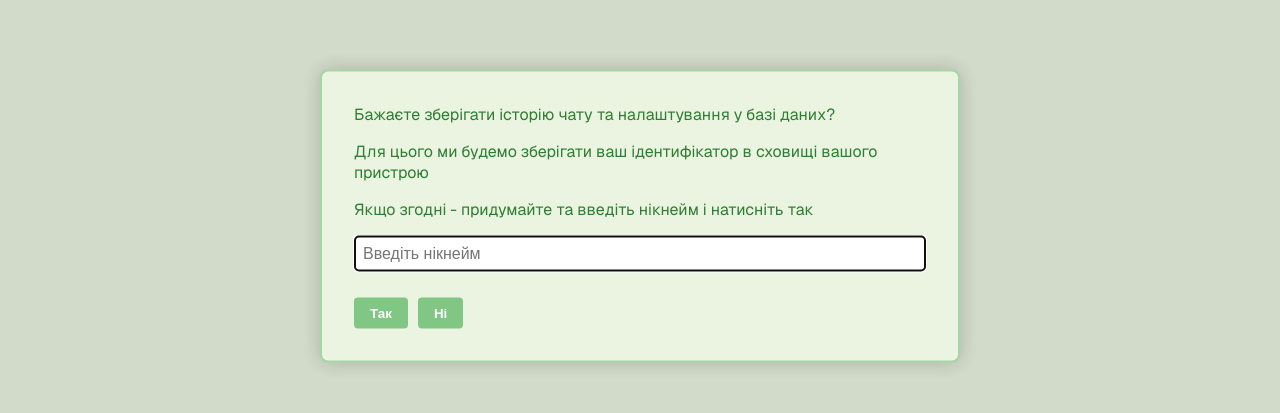
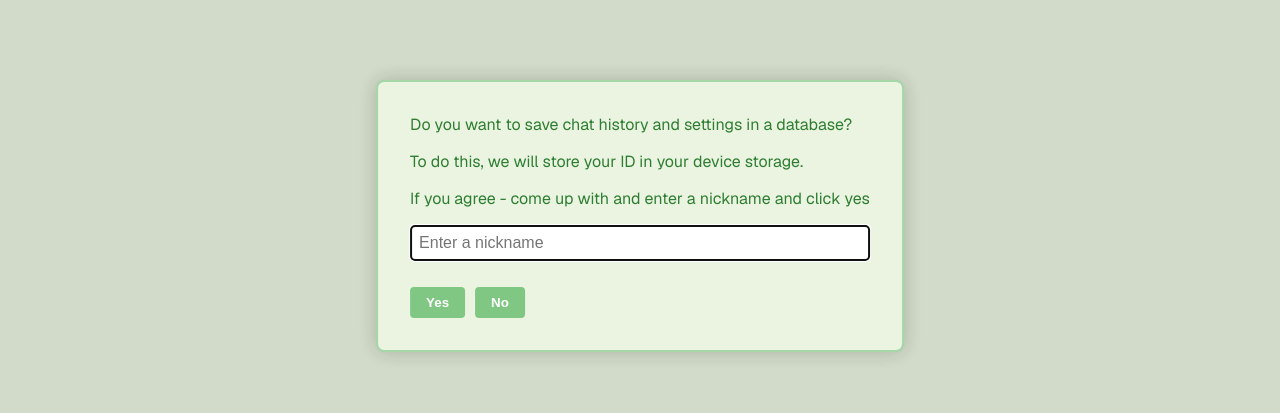
Before and after one commit to nadiiahonchar1/langchain-bot, a Next.js app in the folder frontend/: page /en in a window 1280 px wide. Shown: the part 184-597 px from the top of the page. Built offline with nearby package versions, Linux system fonts and the light colour scheme; no server answers.

Commit message:
added translate to modal

```diff
--- a/frontend/app/[lang]/dictionaries/de.json
+++ b/frontend/app/[lang]/dictionaries/de.json
@@ -26,5 +26,6 @@
   "modalP2": "Dazu speichern wir Ihre ID im Speicher Ihres Geräts.",
   "modalP3": "Wenn Sie einverstanden sind, überlegen Sie sich einen Spitznamen, geben Sie ihn ein und klicken Sie auf „Ja“",
   "yes": "Ja",
-  "no": "Nein"
+  "no": "Nein",
+  "modalPaceholder": "Geben Sie einen Spitznamen ein"
 }
--- a/frontend/app/[lang]/dictionaries/en.json
+++ b/frontend/app/[lang]/dictionaries/en.json
@@ -26,5 +26,6 @@
   "modalP2": "To do this, we will store your ID in your device storage.",
   "modalP3": "If you agree - come up with and enter a nickname and click yes",
   "yes": "Yes",
-  "no": "No"
+  "no": "No",
+  "modalPaceholder": "Enter a nickname"
 }
--- a/frontend/app/[lang]/dictionaries/es.json
+++ b/frontend/app/[lang]/dictionaries/es.json
@@ -26,5 +26,6 @@
   "modalP2": "Para ello, almacenaremos su identificación en el almacenamiento de su dispositivo.",
   "modalP3": "Si estás de acuerdo, crea un apodo e introdúcelo y haz clic en Sí",
   "yes": "Sí",
-  "no": "No"
+  "no": "No",
+  "modalPaceholder": "Introduce un apodo"
 }
--- a/frontend/app/[lang]/dictionaries/fr.json
+++ b/frontend/app/[lang]/dictionaries/fr.json
@@ -26,5 +26,6 @@
   "modalP2": "Pour ce faire, nous stockerons votre identifiant dans le stockage de votre appareil.",
   "modalP3": "Si vous êtes d'accord, trouvez et entrez un surnom et cliquez sur oui",
   "yes": "Oui",
-  "no": "Non"
+  "no": "Non",
+  "modalPaceholder": "Entrez un pseudo"
 }
--- a/frontend/app/[lang]/dictionaries/uk.json
+++ b/frontend/app/[lang]/dictionaries/uk.json
@@ -26,5 +26,6 @@
   "modalP2": "Для цього ми будемо зберігати ваш ідентифікатор в сховищі вашого пристрою",
   "modalP3": "Якщо згодні - придумайте та введіть нікнейм і натисніть так",
   "yes": "Так",
-  "no": "Ні"
+  "no": "Ні",
+  "modalPaceholder": "Введіть нікнейм"
 }
--- a/frontend/app/[lang]/page.tsx
+++ b/frontend/app/[lang]/page.tsx
@@ -16,7 +16,7 @@ export default async function Home({
         <h1>{dict.welcomeMessage}</h1>
         <p>Hello</p>
       </main>
-      <ClientInitializer />
+      <ClientInitializer dict={dict} />
     </div>
   );
 }
--- a/frontend/app/components/ClientInitializer/ClientInitializer.tsx
+++ b/frontend/app/components/ClientInitializer/ClientInitializer.tsx
@@ -4,7 +4,14 @@ import { useEffect, useState } from "react";
 import ConsentModal from "../ConsentModal/ConsentModal";
 import { createUser } from "../../api/user";
 
-export default function ClientInitializer() {
+type Props = {
+  dict: Pick<
+    Dictionary,
+    "modalP1" | "modalP2" | "modalP3" | "yes" | "no" | "modalPaceholder"
+  >;
+};
+
+export default function ClientInitializer({ dict }: Props) {
   const [showModal, setShowModal] = useState(false);
 
   useEffect(() => {
@@ -31,6 +38,10 @@ export default function ClientInitializer() {
   };
 
   return showModal ? (
-    <ConsentModal onConfirm={handleConsent} onDecline={handleDecline} />
+    <ConsentModal
+      dict={dict}
+      onConfirm={handleConsent}
+      onDecline={handleDecline}
+    />
   ) : null;
 }
--- a/frontend/app/components/ConsentModal/ConsentModal.tsx
+++ b/frontend/app/components/ConsentModal/ConsentModal.tsx
@@ -6,11 +6,16 @@ import styles from "./modal.module.css";
 type ConsentModalProps = {
   onConfirm: (username: string) => void;
   onDecline: () => void;
+  dict: Pick<
+    Dictionary,
+    "modalP1" | "modalP2" | "modalP3" | "yes" | "no" | "modalPaceholder"
+  >;
 };
 
 export default function ConsentModal({
   onConfirm,
   onDecline,
+  dict,
 }: ConsentModalProps) {
   const inputRef = useRef<HTMLInputElement>(null);
   const dialogRef = useRef<HTMLDialogElement>(null);
@@ -54,20 +59,17 @@ export default function ConsentModal({
   return (
     <dialog ref={dialogRef} className={styles.modal}>
       <form onSubmit={handleSubmit} method="dialog">
-        <p>Бажаєте зберігати історію чату та налаштування у базі даних?</p>
-        <p>
-          Для цього ми будемо зберігати ваш ідентифікатор в сховищі вашого
-          пристрою
-        </p>
-        <p>Якщо згодні - придумайте та введіть нікнейм і натисніть так</p>
+        <p>{dict.modalP1}</p>
+        <p>{dict.modalP2}</p>
+        <p>{dict.modalP3}</p>
         <input
           type="text"
-          placeholder="Введіть нікнейм"
+          placeholder={dict.modalPaceholder}
           ref={inputRef}
           required
         />
         <div className={styles.yesButton}>
-          <button type="submit">Так</button>
+          <button type="submit">{dict.yes}</button>
           <button
             type="button"
             onClick={() => {
@@ -75,7 +77,7 @@ export default function ConsentModal({
               dialogRef.current?.close();
             }}
           >
-            Ні
+            {dict.no}
           </button>
         </div>
       </form>
```
